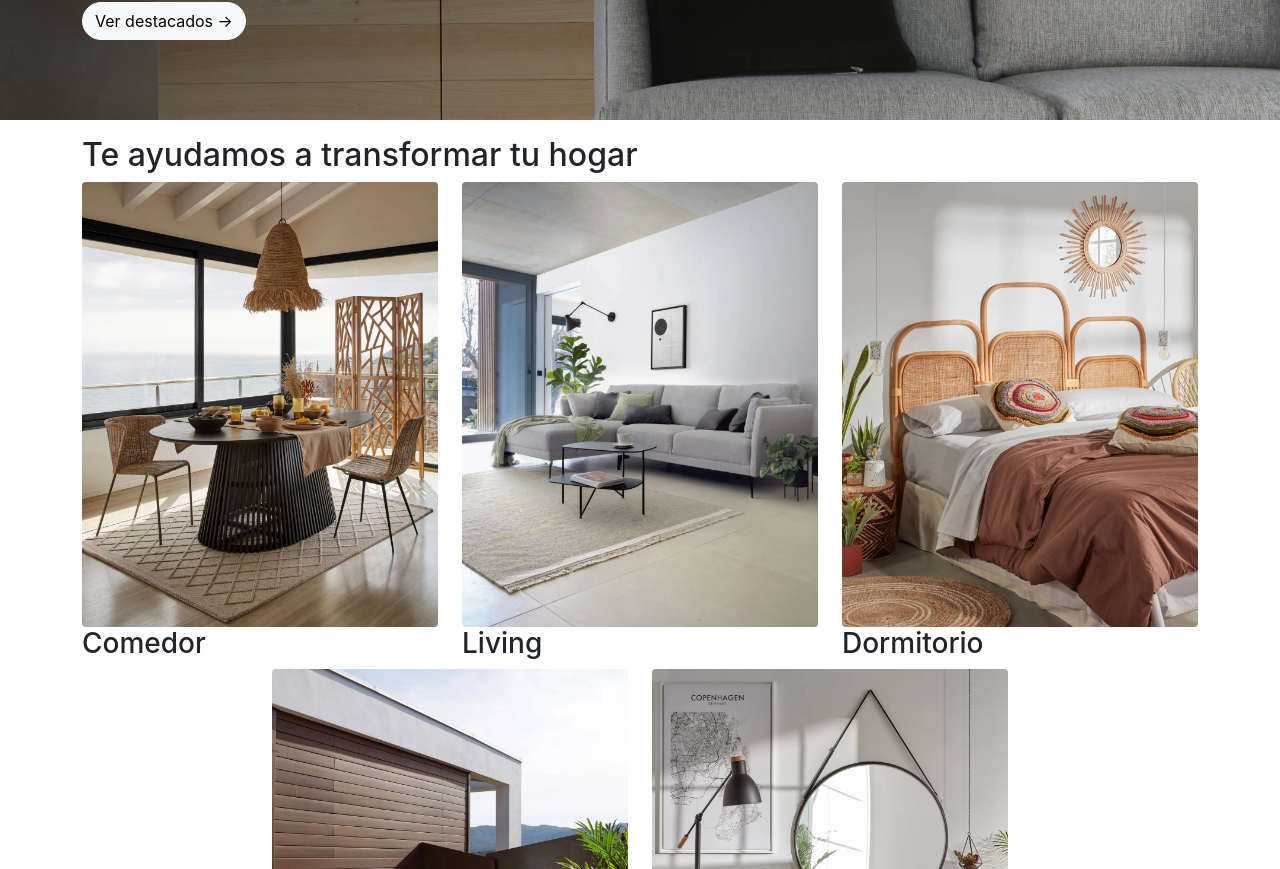
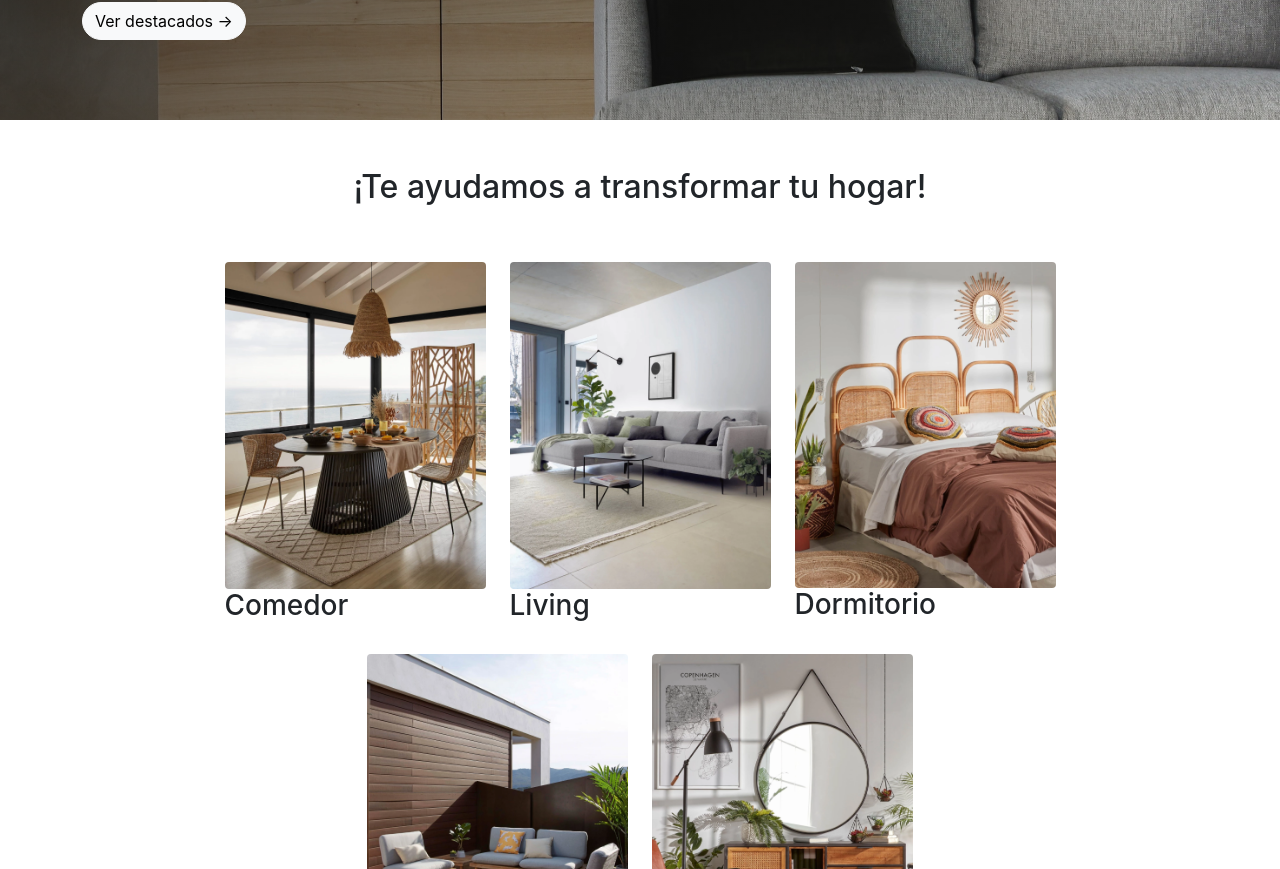
Before and after one commit to noelreissig/ecommerce-front, a React (Create React App) app: page / in a window 1280 px wide. Shown: the part 380-1249 px from the top of the page. Built offline with nearby package versions, Linux system fonts and the light colour scheme; a web font is replaced by a local one.

Commit message:
ajustes en home

```diff
--- a/src/components/pages/Home.jsx
+++ b/src/components/pages/Home.jsx
@@ -4,7 +4,6 @@ import Hero from "../Hero";
 import Footer from "../Footer";
 import NavComponent from "../Navbar";
 import homeStyles from "./home.module.css";
-import App from "../../App.css";
 
 function Home() {
   return (
@@ -12,19 +11,21 @@ function Home() {
       <NavComponent />
       <Hero />
       <div className="container">
-        <h2 className="pt-3">Te ayudamos a transformar tu hogar</h2>
-        <div className="row">
-          <div className="col-sm-4">
+        <h2 className="py-5 text-center">
+          ¡Te ayudamos a transformar tu hogar!
+        </h2>
+        <div className="row d-flex justify-content-center pb-4">
+          <div className="col-sm-3">
             <div className={homeStyles.cardCategory}>
               <img
-                className="img-fluid rounded"
+                className={`img-fluid rounded `}
                 src="../img/1_comedor_opcionDos.webp"
                 alt="comedor"
               />
-              <h3>Comedor</h3>
+              <h3 className="">Comedor</h3>
             </div>
           </div>
-          <div className="col-sm-4">
+          <div className="col-sm-3">
             <div className={homeStyles.cardCategory}>
               <img
                 className="img-fluid rounded"
@@ -34,7 +35,7 @@ function Home() {
               <h3>Living</h3>
             </div>
           </div>
-          <div className="col-sm-4">
+          <div className="col-sm-3">
             <div className={homeStyles.cardCategory}>
               <img
                 className="img-fluid rounded"
@@ -46,7 +47,7 @@ function Home() {
           </div>
         </div>
         <div className="row d-flex justify-content-center">
-          <div className="col-sm-4">
+          <div className="col-sm-3">
             <div className={homeStyles.cardCategory}>
               <img
                 className="img-fluid rounded"
@@ -56,7 +57,7 @@ function Home() {
               <h3>Jardin</h3>
             </div>
           </div>
-          <div className="col-sm-4">
+          <div className="col-sm-3">
             <div className={homeStyles.cardCategory}>
               <img
                 className="img-fluid rounded"
--- a/src/components/pages/home.module.css
+++ b/src/components/pages/home.module.css
@@ -23,9 +23,3 @@ nav {
 .cardCategory {
   text-align: start;
 }
-
-/* footer {
-  position: fixed;
-  bottom: 0;
-  width: 100%;
-} */
```
